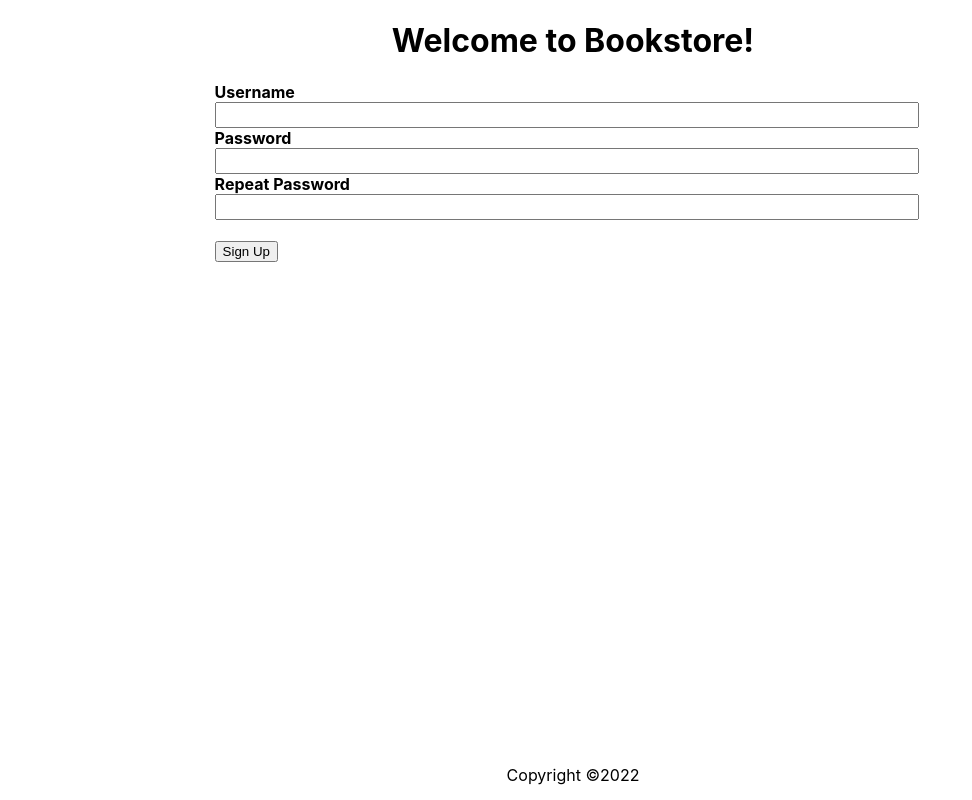
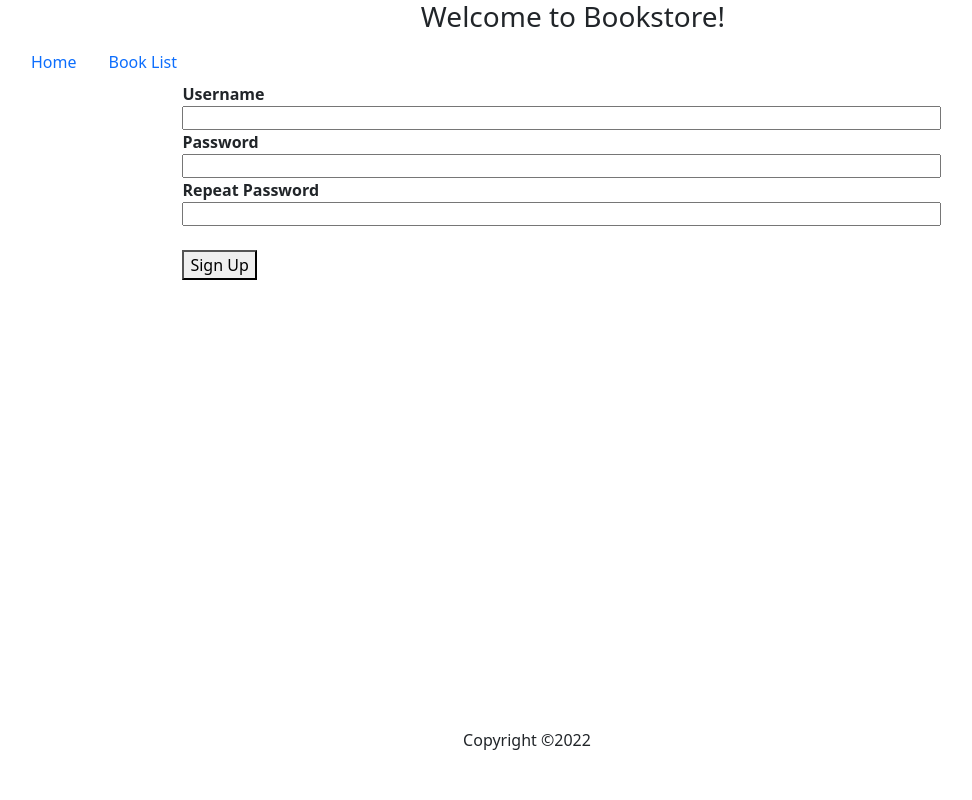
Before and after one commit to JessiFoley/GensparkFullStackJavaProject, a React (Create React App) app in the folder JavaFullStackBookstore/frontend/: page /signup in a window 1280 px wide. Shown: the whole page, without its empty margins (67-1039 px from the left). Built offline with nearby package versions, Linux system fonts and the light colour scheme.

Commit message:
Bootstrap

```diff
--- a/JavaFullStackBookstore/frontend/package.json
+++ b/JavaFullStackBookstore/frontend/package.json
@@ -9,7 +9,9 @@
     "axios": "^0.27.2",
     "bcrypt": "^5.0.1",
     "bcryptjs": "^2.4.3",
+    "bootstrap": "^5.2.2",
     "react": "^18.2.0",
+    "react-bootstrap": "^2.5.0",
     "react-dom": "^18.2.0",
     "react-scripts": "5.0.1",
     "web-vitals": "^2.1.4"
--- a/JavaFullStackBookstore/frontend/src/components/Header.js
+++ b/JavaFullStackBookstore/frontend/src/components/Header.js
@@ -1,9 +1,16 @@
 import React from 'react'
+import { Link } from "react-router-dom"
 
 const Header = () => {
   return (
     <div>
-        <h1>Welcome to Bookstore!</h1>
+        <h3>Welcome to Bookstore!</h3>
+        <nav navbar with form>
+          <ul className='nav'>
+            <li className='nav-item'><Link className='nav-link' to="/">Home</Link></li>
+            <li className='nav-item'><Link className='nav-link' to="/">Book List</Link></li>
+          </ul>
+        </nav>
     </div>
   )
 }
--- a/JavaFullStackBookstore/frontend/src/index.js
+++ b/JavaFullStackBookstore/frontend/src/index.js
@@ -3,6 +3,7 @@ import ReactDOM from 'react-dom/client';
 import { BrowserRouter as Router } from 'react-router-dom';
 import './index.css';
 import App from './App';
+import "bootstrap/dist/css/bootstrap.min.css";
 
 const root = ReactDOM.createRoot(document.getElementById('root'));
 root.render(
```
Also changed, not shown: 1 other file (tests, documents, lock files or other folders).
